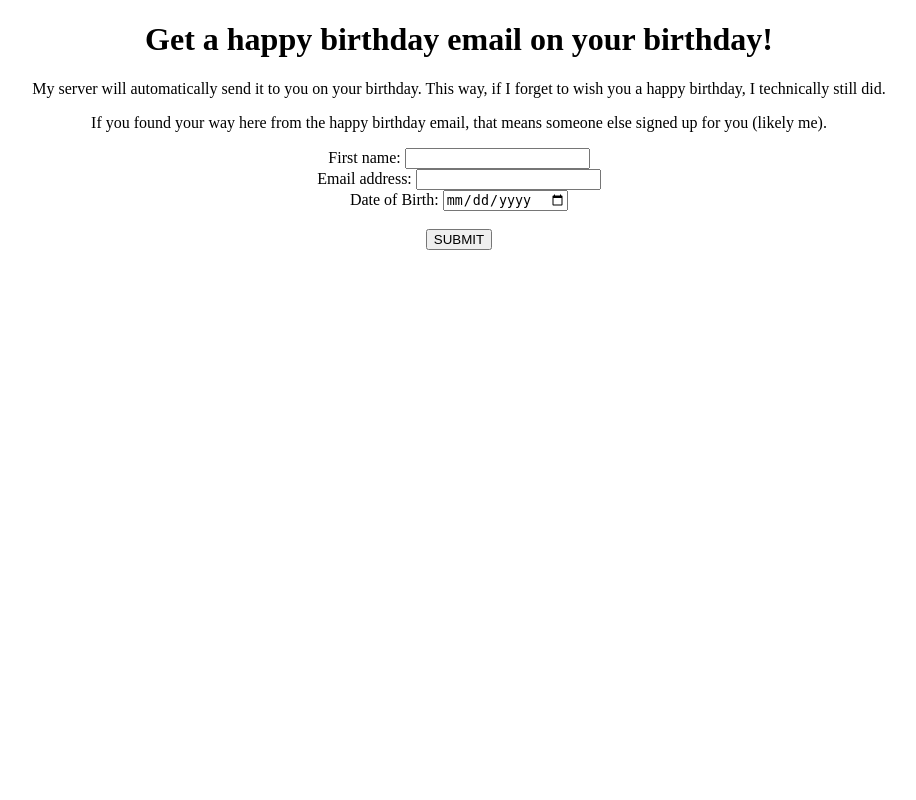
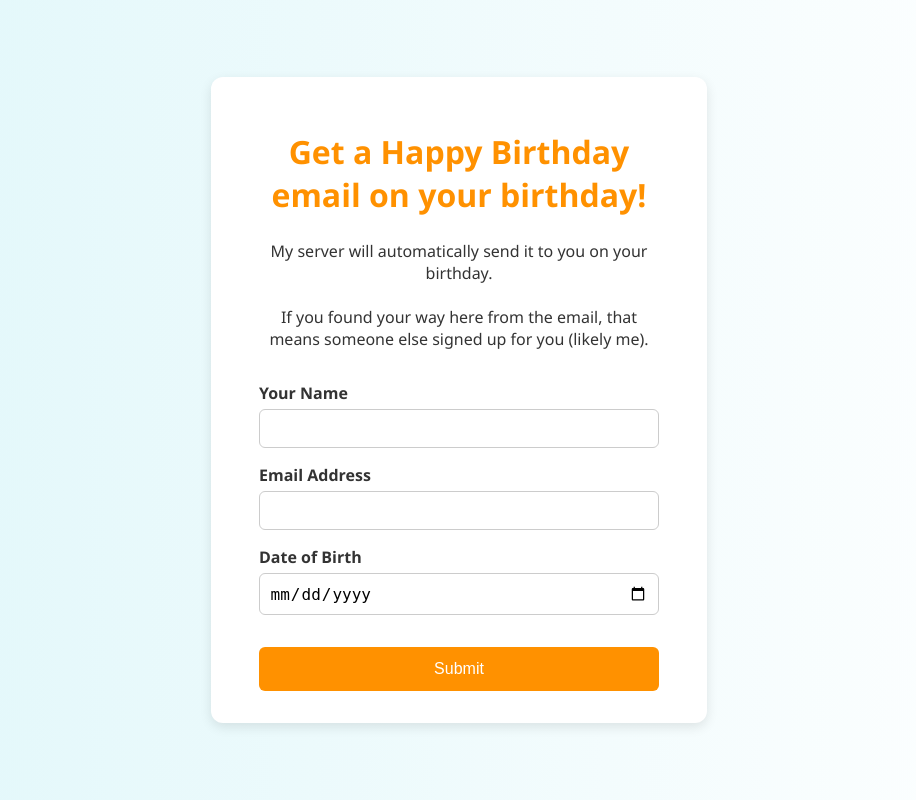
Before and after one commit to yogurtshake/happy-birthday, a Flask app: page / in a window 1280 px wide. Shown: the whole page, without its empty margins (181-1097 px from the left). Run offline with Flask 3, Linux system fonts and the light colour scheme.

Commit message:
much prettier html/css

```diff
--- a/templates/form.html
+++ b/templates/form.html
@@ -1,29 +1,118 @@
 <!DOCTYPE html>
-<html>
-<head style="text-align: center;">
-  <title>happy birthday notification</title>
+<html lang="en">
+<head>
+  <meta charset="UTF-8" />
+  <meta name="viewport" content="width=device-width, initial-scale=1.0" />
+  <title>happy birthday email</title>
   <link rel="icon" type="image/x-icon" href="{{ url_for('static', filename='favicon.ico') }}">
+  <style>
+    body {
+      font-family: 'Segoe UI', Tahoma, Geneva, Verdana, sans-serif;
+      background: linear-gradient(to right, #e0f7fa, #ffffff);
+      color: #333;
+      display: flex;
+      justify-content: center;
+      align-items: center;
+      height: 100vh;
+      margin: 0;
+    }
+
+    .container {
+      background: white;
+      padding: 2rem 3rem;
+      border-radius: 12px;
+      box-shadow: 0 4px 12px rgba(0, 0, 0, 0.1);
+      max-width: 400px;
+      width: 100%;
+      text-align: center;
+    }
+
+    h1 {
+      margin-bottom: 1.5rem;
+      color:rgb(255, 145, 0);
+    }
+
+    form {
+      display: flex;
+      flex-direction: column;
+    }
+
+    label {
+      text-align: left;
+      margin-top: 1rem;
+      font-weight: 600;
+    }
+
+    input {
+      padding: 0.6rem;
+      margin-top: 0.3rem;
+      border: 1px solid #ccc;
+      border-radius: 6px;
+      font-size: 1rem;
+    }
+
+    button {
+      margin-top: 2rem;
+      padding: 0.8rem;
+      background-color:rgb(255, 145, 0);
+      color: white;
+      border: none;
+      border-radius: 6px;
+      font-size: 1rem;
+      cursor: pointer;
+      transition: background-color 0.3s ease;
+    }
+
+    button:hover {
+      background-color:rgb(110, 77, 27);
+    }
+
+    .flash-messages {
+      margin-bottom: 1rem;
+    }
+
+    .message {
+      background-color: #e0f2f1;
+      border-left: 4px solid #00796b;
+      color: #004d40;
+      padding: 0.75rem;
+      border-radius: 5px;
+      font-size: 0.95rem;
+      text-align: center;
+    }
+
+  </style>
 </head>
-<body style="text-align: center;">
-  <h1>Get a happy birthday email on your birthday!</h1>
-  <p>My server will automatically send it to you on your birthday. This way, if I forget to wish you a happy birthday, I technically still did.</p>
-  <p>If you found your way here from the happy birthday email, that means someone else signed up for you (likely me).</p>
+<body>
+  <div class="container">
+    <h1>Get a Happy Birthday email on your birthday!</h1>
+    <p>My server will automatically send it to you on your birthday.
+      <br><br>
+      If you found your way here from the email, that means someone else signed up for you (likely me).
+    </p>
+
     {% with messages = get_flashed_messages() %}
       {% if messages %}
-      <ul style="color: green;">
+        <div class="flash-messages">
           {% for message in messages %}
-          <li>{{ message }}</li>
+            <div class="message">{{ message }}</div>
           {% endfor %}
-      </ul>
+        </div>
       {% endif %}
     {% endwith %}
 
-  <form method="POST">
-    First name: <input type="text" name="name" required><br>
-    Email address: <input type="email" name="email" required><br>
-    Date of Birth: <input type="date" name="dob" required><br>
-    <br>
-    <button type="submit">SUBMIT</button>
+    <form action="/" method="post">
+      <label for="name">Your Name</label>
+      <input type="text" id="name" name="name" required />
+
+      <label for="email">Email Address</label>
+      <input type="email" id="email" name="email" required />
+
+      <label for="dob">Date of Birth</label>
+      <input type="date" id="dob" name="dob" required />
+
+      <button type="submit">Submit</button>
     </form>
+  </div>
 </body>
 </html>
```
Lines whose indentation alone changed are shown as unchanged.
